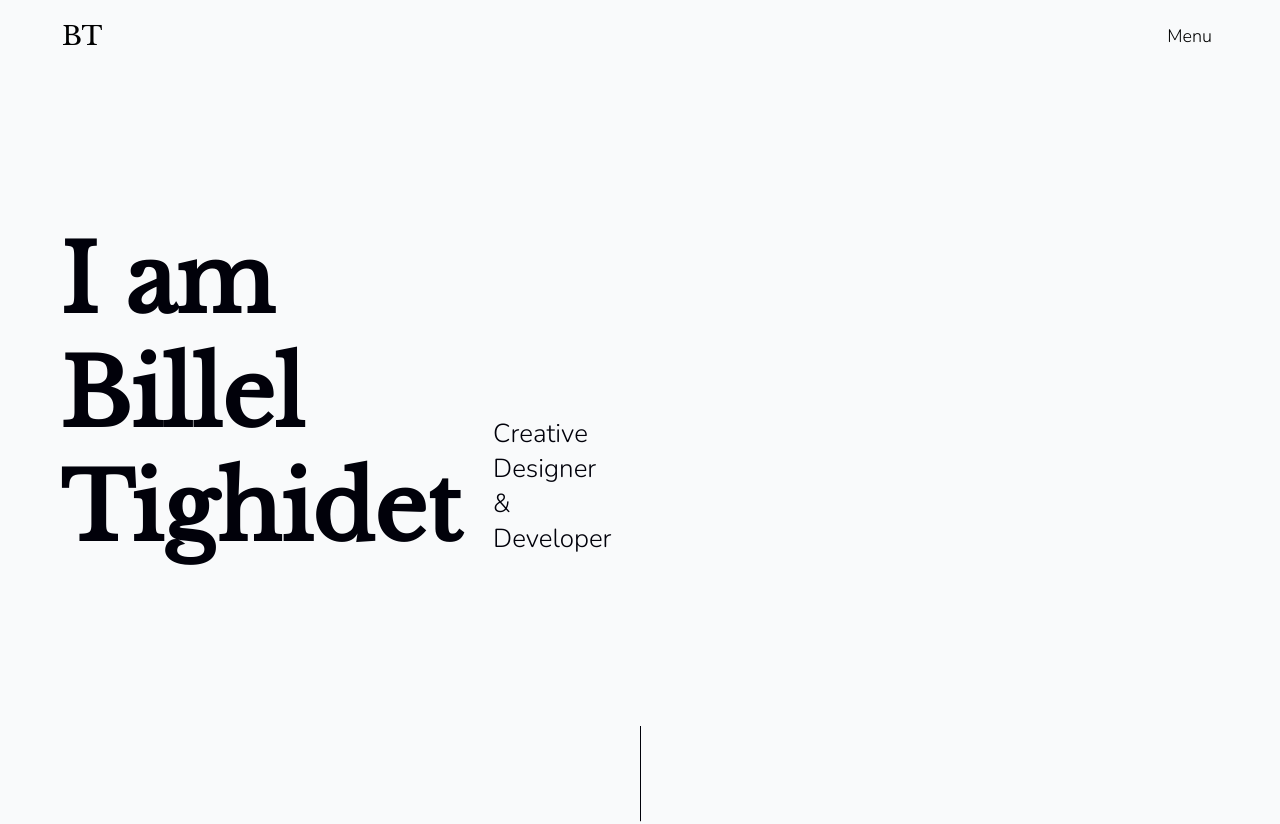
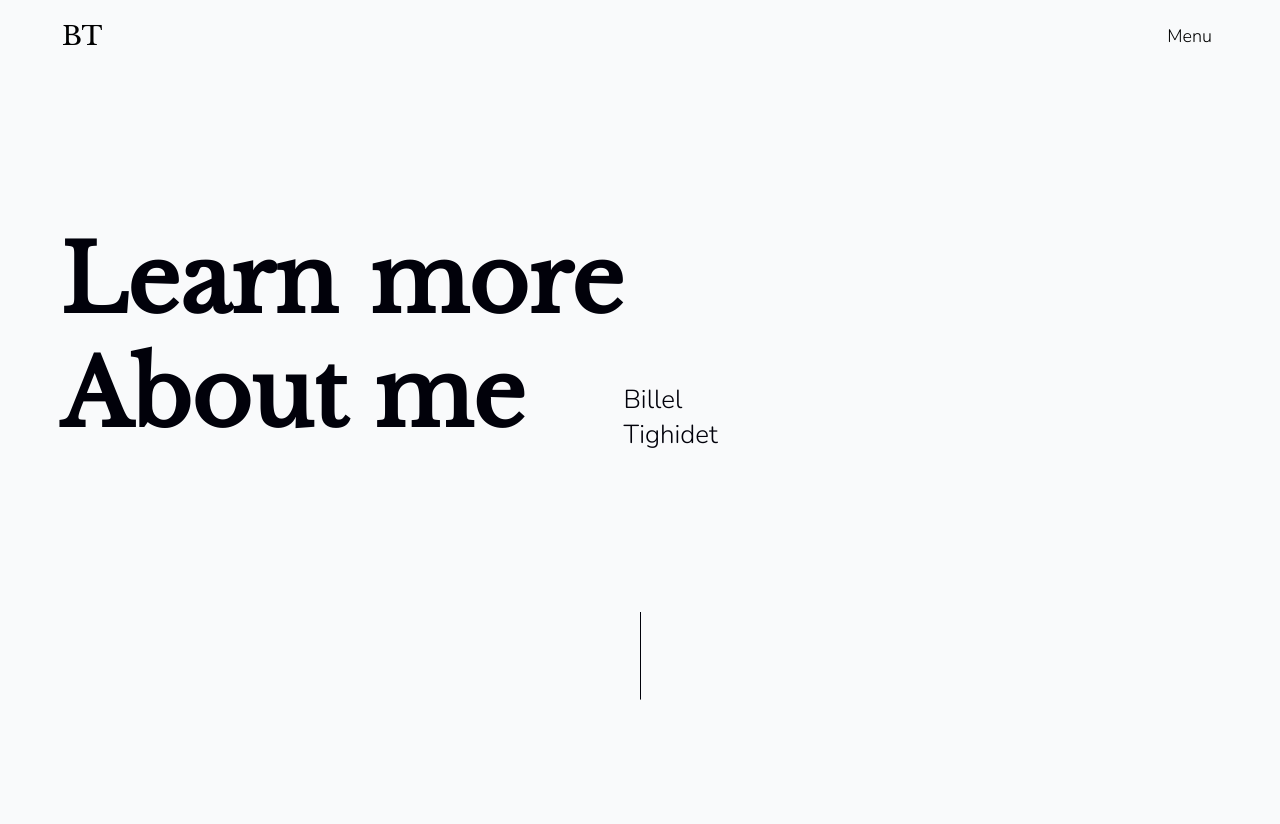
Before and after one commit to BillelT/billeltighidet.github.io, a React (Vite) app: page /about in a window 1280 px wide. Shown: the top 824 px of the page. Built offline with nearby package versions, Linux system fonts and the light colour scheme.

Commit message:
style: fix h1 layout in all page fr-en / fav icon update

```diff
--- a/src/components/hero/hero.css
+++ b/src/components/hero/hero.css
@@ -12,12 +12,18 @@
   will-change: transform;
 }
 
+/* h1 {
+  max-width: 100%;
+} */
+
 @media screen and (min-width: 960px) {
+  h1 {
+    max-width: 50%;
+  }
   .name.me {
     position: absolute;
     bottom: 0;
-    left: calc(100% + 32px);
-    transform: translateY(-10px);
+    left: 100%;
   }
 
   .hero {
--- a/src/components/hero/hero.jsx
+++ b/src/components/hero/hero.jsx
@@ -4,7 +4,7 @@ import gsap from "gsap";
 import "./hero.css";
 
 export default function Hero({ page }) {
-  const { t } = useTranslation("hero");
+  const { t, i18n } = useTranslation("hero");
   const scrollLineRef = useRef(null);
 
   useEffect(() => {
@@ -31,9 +31,13 @@ export default function Hero({ page }) {
     <>
       <section className="hero flex f-d-c padding-container ">
         <h1 className="h1 font-family-lb">
-          <span> {t(`${page}.h1`)} </span>
-          <span className="space"> {t(`${page}.h2`)}</span>
-          {t(`${page}.h3`)}
+          <p className="flex sb col-g-32 ">
+            {t(`${page}.h1`)} <span>{t(`${page}.h2`)}</span>
+          </p>
+          <p className={`${i18n.language.includes("fr") ? "w-min-c" : ""}`}>
+            {t(`${page}.h3`)}
+          </p>
+          {t(`${page}.h4`)}
           <span className="me name">{t(`${page}.name`)}</span>
         </h1>
         <div className=" animated-scroll-line  asc" ref={scrollLineRef}></div>
--- a/src/index.css
+++ b/src/index.css
@@ -6,13 +6,15 @@
 
 @font-face {
   font-family: "Nunito";
-  src: url("/fonts/nunito/Nunito-Italic-VariableFont_wght.ttf") format("truetype");
+  src: url("/fonts/nunito/Nunito-Italic-VariableFont_wght.ttf")
+    format("truetype");
   font-style: italic;
 }
 
 @font-face {
   font-family: "Libre Baskerville";
-  src: url("/fonts/libre-baskerville/LibreBaskerville-Regular.ttf") format("truetype");
+  src: url("/fonts/libre-baskerville/LibreBaskerville-Regular.ttf")
+    format("truetype");
   font-weight: 400;
 }
 
@@ -293,13 +295,15 @@ a {
 
 .h1 {
   font-size: calc(43px + (100 - 43) * ((100vw - 320px) / (1440 - 320)));
+  width: max-content;
   position: relative;
-  width: min-content;
+  /* width: min-content; */
+  /* display: flex;
+  justify-content: space-between; */
 }
 
-.space {
-  position: absolute;
-  right: 0;
+.w-min-c {
+  width: min-content;
 }
 
 @media screen and (min-width: 540px) {
@@ -610,8 +614,6 @@ a {
   }
 }
 
-
-
 /* Column gap */
 .col-g-8 {
   column-gap: 8px;
--- a/src/locales/en/hero.json
+++ b/src/locales/en/hero.json
@@ -1,26 +1,30 @@
 {
   "index": {
-    "h1": "Creative Designer ",
-    "h2": "&",
-    "h3": "Developer",
+    "h1": "Creative ",
+    "h2": "",
+    "h3": " Designer & ",
+    "h4":"Developer",
     "name": "Billel Tighidet"
   },
   "projects": {
-    "h1": "Discover my projects",
-    "h2": "",
-    "h3": "",
+    "h1": "Discover  ",
+    "h2": " ",
+    "h3": "my",
+    "h4": "projects",
     "name": "Billel Tighidet"
   },
   "gallery": {
-    "h1": "Explore the gallery",
-    "h2": "",
-    "h3": "",
+    "h1": "Explore ",
+    "h2": "the",
+    "h3": " gallery",
+    "h4": "",
     "name": "Billel Tighidet"
   },
   "about": {
-    "h1": "I am",
-    "h2": "",
-    "h3": "Billel Tighidet",
-    "name": "Creative Designer & Developer"
+    "h1": "Learn ",
+    "h2": "more",
+    "h3": "",
+    "h4": "About me",
+    "name": "Billel Tighidet"
   }
 }
--- a/src/locales/fr/hero.json
+++ b/src/locales/fr/hero.json
@@ -1,26 +1,30 @@
 {
   "index": {
-    "h1": "Designer",
+    "h1": "Designer ",
     "h2": "&",
     "h3": "Développeur Créatif",
+    "h4":"",
     "name": "Billel Tighidet"
   },
   "projects": {
-    "h1": "Découvrez mes projets",
+    "h1": "Découvrez",
     "h2": "",
-    "h3": "",
+    "h3": "mes projets",
+    "h4":"",
     "name": "Billel Tighidet"
   },
   "gallery": {
-    "h1": "Découvrez la galerie",
-    "h2": "",
-    "h3": "",
+    "h1": "Découvrez ",
+    "h2": "la",
+    "h3": " galerie",
+    "h4":"",
     "name": "Billel Tighidet"
   },
   "about": {
-    "h1": "Je suis",
-    "h2": "",
-    "h3": "Billel Tighidet",
-    "name": "Designer & développeur créatif"
+    "h1": "Apprenez",
+    "h2": "en",
+    "h3": "",
+    "h4":"plus sur moi",
+    "name": "Billel Tighidet"
   }
 }
```
